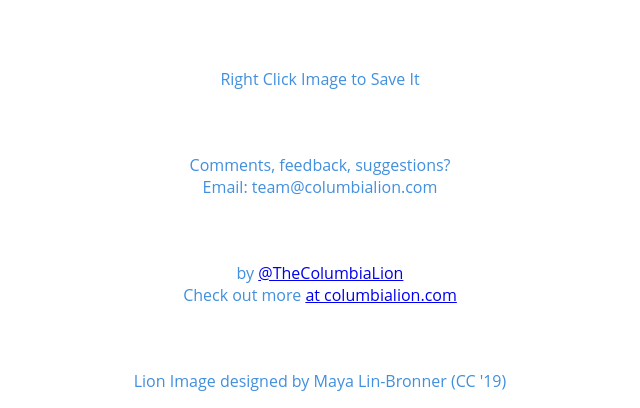
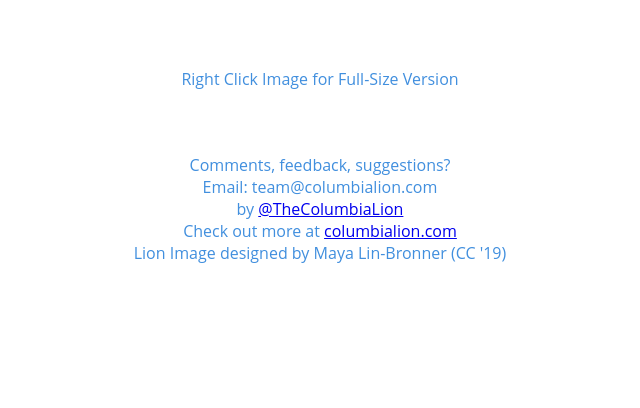
Before and after one commit to thecolumbialion/roar-deprecated, a Flask app: template templates/imagePage.html in a window 1280 px wide. Shown: the part 513-921 px from the top of the page, without its empty margins (320-960 px from the left). After the commit the page ends 776 px from the top, so only its background shows below. Run offline with Flask 2, Linux system fonts and the light colour scheme; the template is opened without the code that fills it, so the values that code supplies are empty.

Commit message:
some minor changes to sites

```diff
--- a/static/main.css
+++ b/static/main.css
@@ -47,7 +47,7 @@ h1, h2 {
 }
 h2 {
   margin: 8px 0 2em;
-  color: #9bddff;
+  color: #418fde;
 }
 form {
   width: 225px;
--- a/templates/imagePage.html
+++ b/templates/imagePage.html
@@ -1,7 +1,7 @@
 <!DOCTYPE html>
 <html>
 <head>
-<title> #Roar - The Lion </title>
+<title> #Roar </title>
 </head>
 <link rel="stylesheet" type="text/css" href="../static/main.css" media="screen" />
 
@@ -24,11 +24,11 @@
 
     <center>  <img src={{ filename }} alt="Resulting Image" style="width:512px;height:341.25px;"/> </center>
 
-<p class="txtcenter">Right Click Image to Save It </p>
-<p class="txtcenter">Comments, feedback, suggestions?<br />Email: team@columbialion.com</p>
-<p class="txtcenter">by <a href="http://twitter.com/TheColumbiaLion">@TheColumbiaLion</a><br />Check out more <a href="http://columbialion.com">at columbialion.com</a></p>
-<p class="txtcenter">Lion Image designed by Maya Lin-Bronner (CC '19)</p>
-    </body>
+<p class="txtcenter">Right Click Image for Full-Size Version</p>
+<p class="txtcenter">Comments, feedback, suggestions?<br />Email: team@columbialion.com <br />
+by <a href="http://twitter.com/TheColumbiaLion">@TheColumbiaLion</a><br />Check out more at <a href="http://columbialion.com"> columbialion.com</a>
+<br />Lion Image designed by Maya Lin-Bronner (CC '19)</p>
+</body>
 </html>
 
 <!-- Add credit of website template maker  http://codepen.io/anon/pen/RaYvLG -->
```
